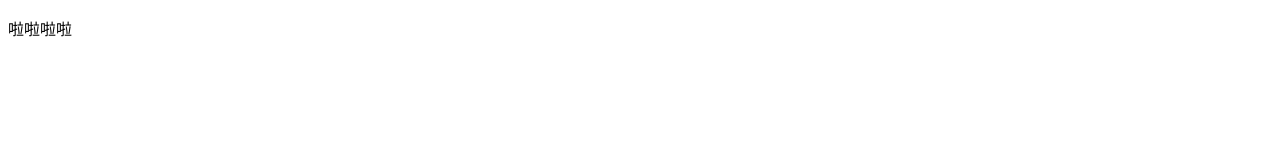
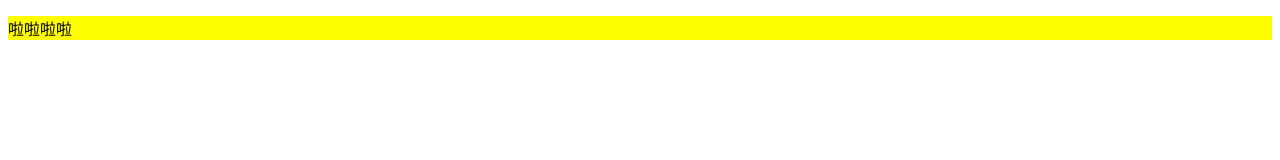
Before and after one commit to fyushu/yushu14, a plain HTML site: page new_project/index.html in a window 1280 px wide. Drawn offline with Linux system fonts and the light colour scheme.

Commit message:
no message

```diff
--- a/new_project/index.html
+++ b/new_project/index.html
@@ -3,6 +3,12 @@
 	<head>
 		<meta charset="utf-8" />
 		<title></title>
+		<style type="text/css">
+		p{
+			background-color: yellow;
+		}
+
+		</style>
 	</head>
 	<body>
 		<p>啦啦啦啦</p>
```
